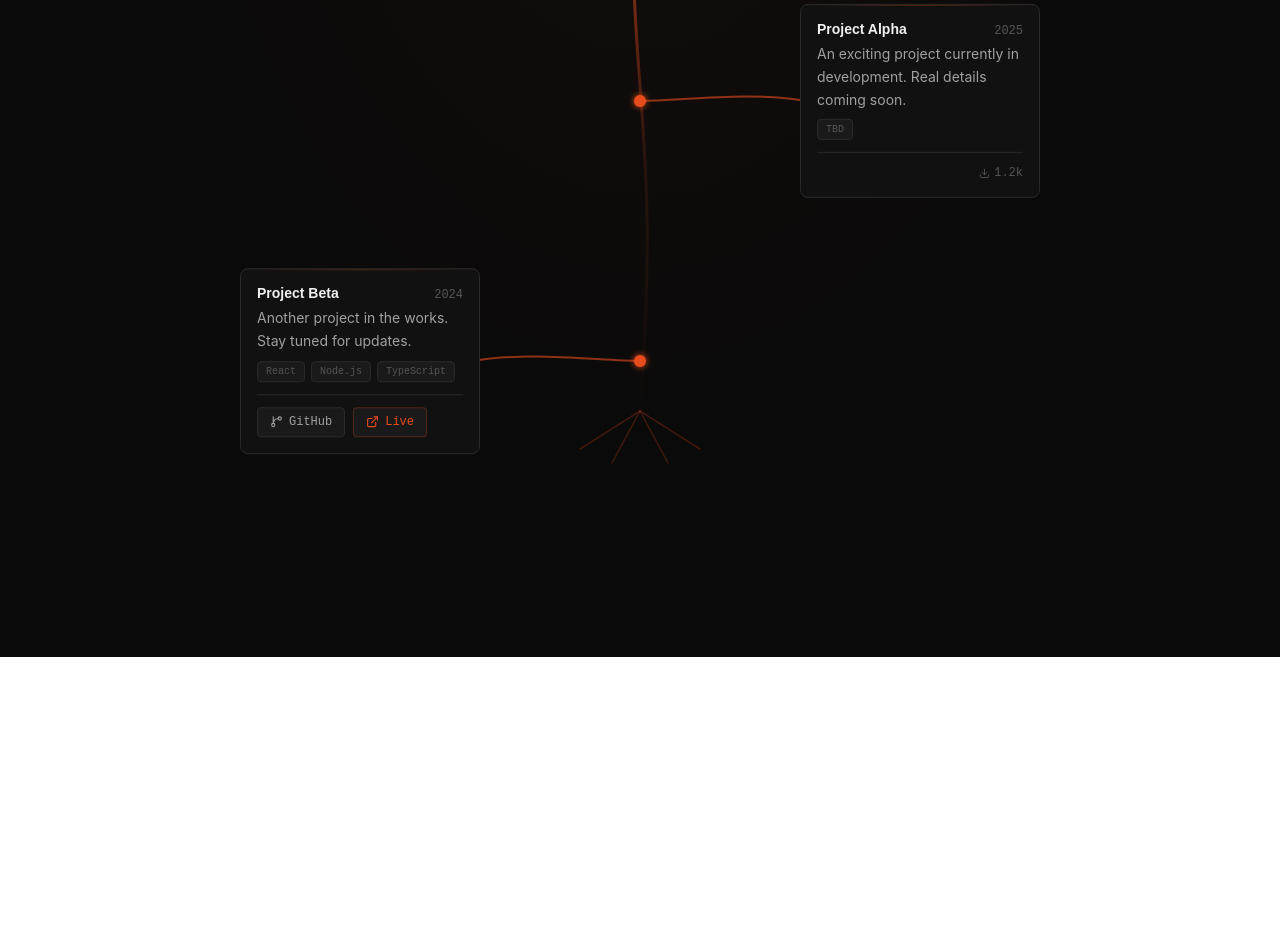
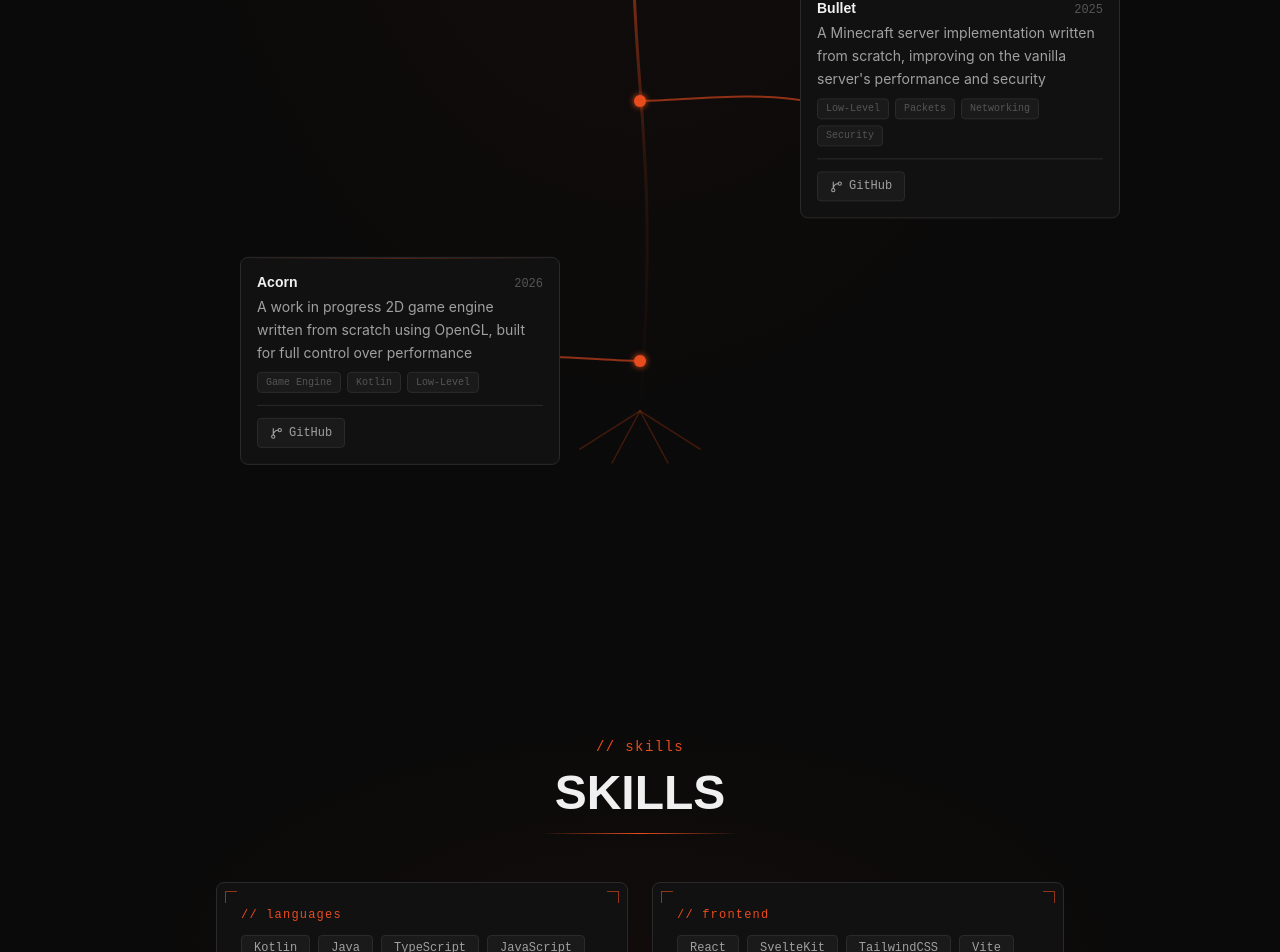
Before and after one commit to Aznos/Portfolio, a React app in the folder portfolio/: page / in a window 1280 px wide. Shown: the part 1848-2800 px from the top of the page. Before the commit the page ends 2505 px from the top, so only its background shows below. Built offline with nearby package versions, Linux system fonts and the light colour scheme; the HTML template or start-up script is replaced by a standard one.

Commit message:
Contact, skills, and updated projects

```diff
--- a/portfolio/src/App.tsx
+++ b/portfolio/src/App.tsx
@@ -2,16 +2,20 @@ import Navbar from './components/Navbar'
 import Hero from "./components/Hero.tsx";
 import StatsSection from './components/StatsSection'
 import Projects from './components/Projects'
+import SkillsSection from './components/SkillsSection'
+import ContactSection from './components/ContactSection'
 
 function App() {
   return (
     <>
-      <div className="min-h-screen w-full flex flex-col bg-bg-primary">
+      <div id="about" className="min-h-screen w-full flex flex-col bg-bg-primary">
         <Navbar />
         <Hero />
       </div>
       <StatsSection />
       <Projects />
+      <SkillsSection />
+      <ContactSection />
     </>
   )
 }
--- /dev/null
+++ b/portfolio/src/components/ContactSection.tsx
@@ -0,0 +1,118 @@
+import { motion } from 'framer-motion'
+import { GitBranch, Mail } from 'lucide-react'
+import type { LucideIcon } from 'lucide-react'
+
+const CONTACT_LINKS = [
+  { icon: GitBranch,     label: 'GitHub',  handle: '@aznos',     href: 'https://github.com/aznos' },
+  { icon: Mail,          label: 'Email',   handle: 'maddox.hughes.111@gmail.com', href: 'mailto:maddox.hughes.111@gmail.com'        },
+] satisfies { icon: LucideIcon; label: string; handle: string; href: string }[]
+
+function ContactCard({ icon: Icon, label, handle, href, index }: {
+  icon: LucideIcon
+  label: string
+  handle: string
+  href: string
+  index: number
+}) {
+  return (
+    <motion.a
+      href={href}
+      target={href.startsWith('http') ? '_blank' : undefined}
+      rel={href.startsWith('http') ? 'noopener noreferrer' : undefined}
+      initial={{ opacity: 0, y: 20 }}
+      whileInView={{ opacity: 1, y: 0 }}
+      viewport={{ once: true }}
+      transition={{ duration: 0.5, delay: index * 0.1 }}
+    >
+      <motion.div
+        whileHover={{
+          borderColor: '#e84c1e44',
+          boxShadow: '0 0 30px #e84c1e33, inset 0 1px 0 rgba(255,255,255,0.05)',
+        }}
+        transition={{ duration: 0.2 }}
+        className="relative bg-bg-secondary border border-border rounded-lg p-6 text-center cursor-pointer overflow-hidden"
+      >
+        <span className="absolute top-2 left-2 w-3 h-3 border-t border-l border-accent-primary opacity-60" />
+        <span className="absolute top-2 right-2 w-3 h-3 border-t border-r border-accent-primary opacity-60" />
+        <span className="absolute bottom-2 left-2 w-3 h-3 border-b border-l border-accent-primary opacity-60" />
+        <span className="absolute bottom-2 right-2 w-3 h-3 border-b border-r border-accent-primary opacity-60" />
+
+        <div
+          className="mx-auto mb-4 inline-flex items-center justify-center w-12 h-12 rounded-md bg-bg-tertiary"
+          style={{ boxShadow: '0 0 16px #e84c1e55' }}
+        >
+          <Icon size={28} className="text-accent-primary" />
+        </div>
+
+        <p className="font-display text-sm uppercase tracking-widest text-text-primary mb-1">{label}</p>
+        <p className="font-mono text-xs text-text-muted">{handle}</p>
+      </motion.div>
+    </motion.a>
+  )
+}
+
+export default function ContactSection() {
+  return (
+    <section id="contact" className="relative w-full py-20 bg-bg-primary overflow-hidden">
+      <div
+        className="absolute inset-0 pointer-events-none"
+        style={{
+          background: 'radial-gradient(ellipse at 50% 50%, rgba(232,76,30,0.03) 0%, transparent 65%)',
+        }}
+      />
+
+      <div className="relative max-w-2xl mx-auto px-6">
+        <header className="text-center mb-12">
+          <motion.p
+            initial={{ opacity: 0, y: -20 }}
+            whileInView={{ opacity: 1, y: 0 }}
+            viewport={{ once: true }}
+            transition={{ duration: 0.5 }}
+            className="font-mono text-accent-primary tracking-widest text-sm mb-3"
+          >
+            {'// contact'}
+          </motion.p>
+          <motion.h2
+            initial={{ opacity: 0, y: 20 }}
+            whileInView={{ opacity: 1, y: 0 }}
+            viewport={{ once: true }}
+            transition={{ duration: 0.5, delay: 0.1 }}
+            className="font-display text-5xl font-bold text-text-primary"
+          >
+            GET IN TOUCH
+          </motion.h2>
+          <motion.div
+            initial={{ scaleX: 0 }}
+            whileInView={{ scaleX: 1 }}
+            viewport={{ once: true }}
+            transition={{ duration: 0.6, delay: 0.2 }}
+            className="h-px mx-auto mt-4"
+            style={{
+              background: 'linear-gradient(to right, transparent, #e84c1e, transparent)',
+              width: 200,
+              transformOrigin: 'center',
+            }}
+          />
+        </header>
+
+        <div className="grid grid-cols-1 sm:grid-cols-2 gap-6">
+          {CONTACT_LINKS.map((link, i) => (
+            <ContactCard key={link.label} {...link} index={i} />
+          ))}
+        </div>
+
+        <motion.div
+          initial={{ opacity: 0 }}
+          whileInView={{ opacity: 1 }}
+          viewport={{ once: true }}
+          transition={{ duration: 0.5, delay: 0.4 }}
+          className="mt-16 pt-8 border-t border-border text-center"
+        >
+          <p className="font-mono text-xs text-text-muted">
+            © 2026 Maddox H. - Built with ❤️
+          </p>
+        </motion.div>
+      </div>
+    </section>
+  )
+}
--- a/portfolio/src/components/ProjectCard.tsx
+++ b/portfolio/src/components/ProjectCard.tsx
@@ -32,7 +32,7 @@ export default function ProjectCard({ data, side, index }: ProjectCardProps) {
         style={{ boxShadow: '0 0 20px #e84c1e44, 0 0 40px #e84c1e22' }}
       />
 
-      <div className="relative w-60 rounded-lg border border-border bg-bg-secondary p-4 overflow-hidden">
+      <div className="relative w-80 rounded-lg border border-border bg-bg-secondary p-4 overflow-hidden">
         <div
           className="absolute inset-x-0 top-0 h-px"
           style={{ background: 'linear-gradient(to right, transparent, #e84c1e55, transparent)' }}
--- /dev/null
+++ b/portfolio/src/components/SkillsSection.tsx
@@ -0,0 +1,99 @@
+import { motion } from 'framer-motion'
+
+interface SkillCategory {
+  category: string
+  skills: string[]
+}
+
+const SKILL_CATEGORIES: SkillCategory[] = [
+  { category: '// languages', skills: ['Kotlin', 'Java', 'TypeScript', 'JavaScript', 'C#', 'Python'] },
+  { category: '// frontend', skills: ['React', 'SvelteKit', 'TailwindCSS', 'Vite', 'HTML/CSS', 'ShadCN'] },
+  { category: '// backend & data', skills: ['Supabase', 'PostgreSQL', 'Node.js', 'ExpressJS', 'NextJS', 'Bun'] },
+  { category: '// tools & platforms',   skills: ['Git', 'GitHub', 'Unity', 'IntelliJ IDEA', 'VSCode', 'Modrinth'] },
+]
+
+function SkillCard({ category, skills, index }: SkillCategory & { index: number }) {
+  return (
+    <motion.div
+      initial={{ opacity: 0, y: 20 }}
+      whileInView={{ opacity: 1, y: 0 }}
+      viewport={{ once: true }}
+      transition={{ duration: 0.5, delay: index * 0.1 }}
+      className="relative bg-bg-secondary border border-border rounded-lg p-6 overflow-hidden"
+    >
+      <span className="absolute top-2 left-2 w-3 h-3 border-t border-l border-accent-primary opacity-60" />
+      <span className="absolute top-2 right-2 w-3 h-3 border-t border-r border-accent-primary opacity-60" />
+      <span className="absolute bottom-2 left-2 w-3 h-3 border-b border-l border-accent-primary opacity-60" />
+      <span className="absolute bottom-2 right-2 w-3 h-3 border-b border-r border-accent-primary opacity-60" />
+
+      <p className="font-mono text-accent-primary text-xs tracking-widest mb-3">{category}</p>
+
+      <div className="flex flex-wrap gap-2">
+        {skills.map((skill) => (
+          <motion.span
+            key={skill}
+            whileHover={{ borderColor: '#e84c1e', color: '#f0f0f0' }}
+            transition={{ duration: 0.15 }}
+            className="bg-bg-tertiary border border-border text-text-secondary font-mono text-xs px-3 py-1 rounded cursor-default"
+          >
+            {skill}
+          </motion.span>
+        ))}
+      </div>
+    </motion.div>
+  )
+}
+
+export default function SkillsSection() {
+  return (
+    <section id="skills" className="relative w-full py-20 bg-bg-primary overflow-hidden">
+      <div
+        className="absolute inset-0 pointer-events-none"
+        style={{
+          background: 'radial-gradient(ellipse at 50% 50%, rgba(232,76,30,0.03) 0%, transparent 65%)',
+        }}
+      />
+
+      <div className="relative max-w-4xl mx-auto px-6">
+        <header className="text-center mb-12">
+          <motion.p
+            initial={{ opacity: 0, y: -20 }}
+            whileInView={{ opacity: 1, y: 0 }}
+            viewport={{ once: true }}
+            transition={{ duration: 0.5 }}
+            className="font-mono text-accent-primary tracking-widest text-sm mb-3"
+          >
+            {'// skills'}
+          </motion.p>
+          <motion.h2
+            initial={{ opacity: 0, y: 20 }}
+            whileInView={{ opacity: 1, y: 0 }}
+            viewport={{ once: true }}
+            transition={{ duration: 0.5, delay: 0.1 }}
+            className="font-display text-5xl font-bold text-text-primary"
+          >
+            SKILLS
+          </motion.h2>
+          <motion.div
+            initial={{ scaleX: 0 }}
+            whileInView={{ scaleX: 1 }}
+            viewport={{ once: true }}
+            transition={{ duration: 0.6, delay: 0.2 }}
+            className="h-px mx-auto mt-4"
+            style={{
+              background: 'linear-gradient(to right, transparent, #e84c1e, transparent)',
+              width: 200,
+              transformOrigin: 'center',
+            }}
+          />
+        </header>
+
+        <div className="grid grid-cols-1 md:grid-cols-2 gap-6">
+          {SKILL_CATEGORIES.map((cat, i) => (
+            <SkillCard key={cat.category} {...cat} index={i} />
+          ))}
+        </div>
+      </div>
+    </section>
+  )
+}
--- a/portfolio/src/components/projects/types.ts
+++ b/portfolio/src/components/projects/types.ts
@@ -12,29 +12,28 @@ export interface ProjectData {
 
 export const PROJECTS: ProjectData[] = [
   {
-    id: 'portfolio',
-    name: 'Portfolio',
-    description: 'Personal developer portfolio built with React, TypeScript, Framer Motion, and Tailwind CSS v4.',
-    githubUrl: 'https://github.com/aznos/Portfolio',
-    tags: ['React', 'TypeScript', 'Tailwind', 'Framer Motion'],
-    year: 2025,
+    id: 'superenchants',
+    name: 'Superenchants',
+    description: 'A minecraft plugin with a data-driven system supporting 100+ custom enchantments',
+    tags: ['Java', 'Kotlin', 'Data-Driven'],
+    year: 2024,
+    downloads: 55000,
     featured: true,
   },
   {
-    id: 'project-alpha',
-    name: 'Project Alpha',
-    description: 'An exciting project currently in development. Real details coming soon.',
-    tags: ['TBD'],
+    id: 'bullet',
+    name: 'Bullet',
+    description: "A Minecraft server implementation written from scratch, improving on the vanilla server's performance and security",
+      githubUrl: 'https://github.com/BulletMC/Bullet',
+      tags: ['Low-Level', 'Packets', 'Networking', 'Security'],
     year: 2025,
-    downloads: 1200,
   },
   {
-    id: 'project-beta',
-    name: 'Project Beta',
-    description: 'Another project in the works. Stay tuned for updates.',
-    githubUrl: 'https://github.com/aznos',
-    liveUrl: 'https://aznos.dev',
-    tags: ['React', 'Node.js', 'TypeScript'],
-    year: 2024,
+    id: 'acorn',
+    name: 'Acorn',
+    description: 'A work in progress 2D game engine written from scratch using OpenGL, built for full control over performance',
+    githubUrl: 'https://github.com/Acorn-engine/Acorn',
+    tags: ['Game Engine', 'Kotlin', 'Low-Level'],
+    year: 2026,
   },
 ]
--- a/portfolio/src/index.css
+++ b/portfolio/src/index.css
@@ -27,3 +27,15 @@
 .glow {
     box-shadow: 0 0 20px var(--accent-glow), 0 0 40px var(--accent-glow);
 }
+
+html {
+    scroll-behavior: smooth;
+}
+
+section[id] {
+    scroll-margin-top: 72px;
+}
+
+#about {
+    scroll-margin-top: 0;
+}
```
